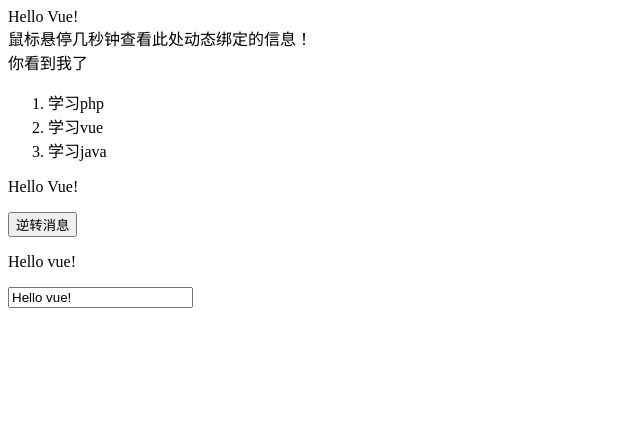
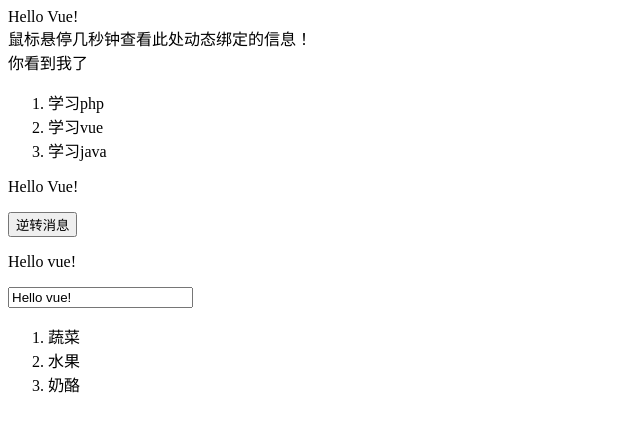
Before and after one commit to panbin2006/vuejs, a plain HTML site: page index.html in a window 1280 px wide. Shown: the whole page, without its empty margins (0-640 px from the left). Drawn offline with Linux system fonts and the light colour scheme.

Commit message:
component

```diff
--- a/index.html
+++ b/index.html
@@ -38,7 +38,15 @@
 		<input type="text" v-model="message">
 	</div>
 
-
+	<div id="app-7">
+		<ol>
+			<todo-item
+				v-for="item in groceryList"
+				v-bind:todo="item"
+				v-bind:key="item.id">
+			</todo-item>
+		</ol>
+	</div>
 
 
 
@@ -93,6 +101,22 @@
 			message:'Hello vue!'
 		}
 	})
+
+	Vue.component('todo-item',{
+		props: ['todo'],
+		template:'<li>{{ todo.text }}</li>'
+	})
+
+	var app7 = new Vue({
+		el:'#app-7',
+		data: {
+			groceryList:[
+				{id:0, text:'蔬菜'},
+				{id:1, text:'水果'},
+				{id:2, text:'奶酪'}
+			]
+		}
+	})
 	</script>
 </body>
 </html>
```
